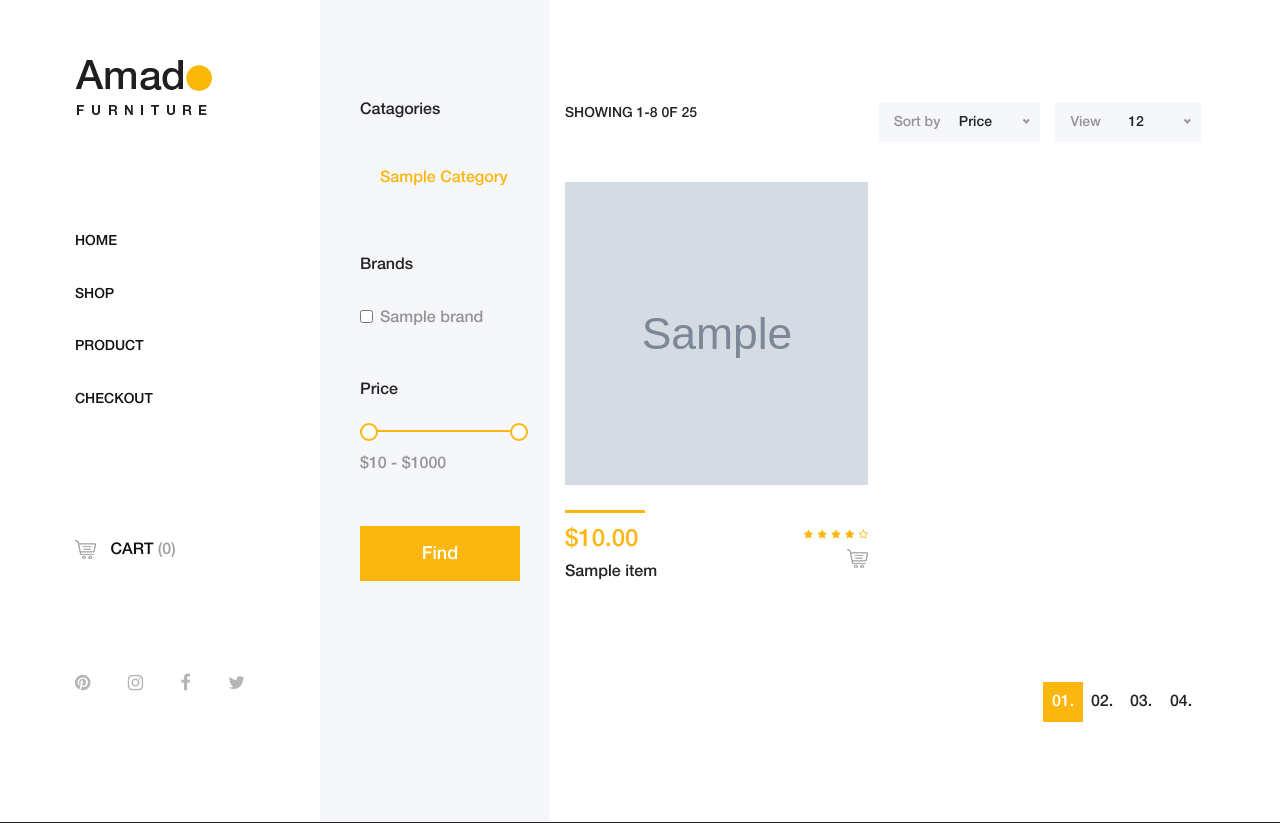
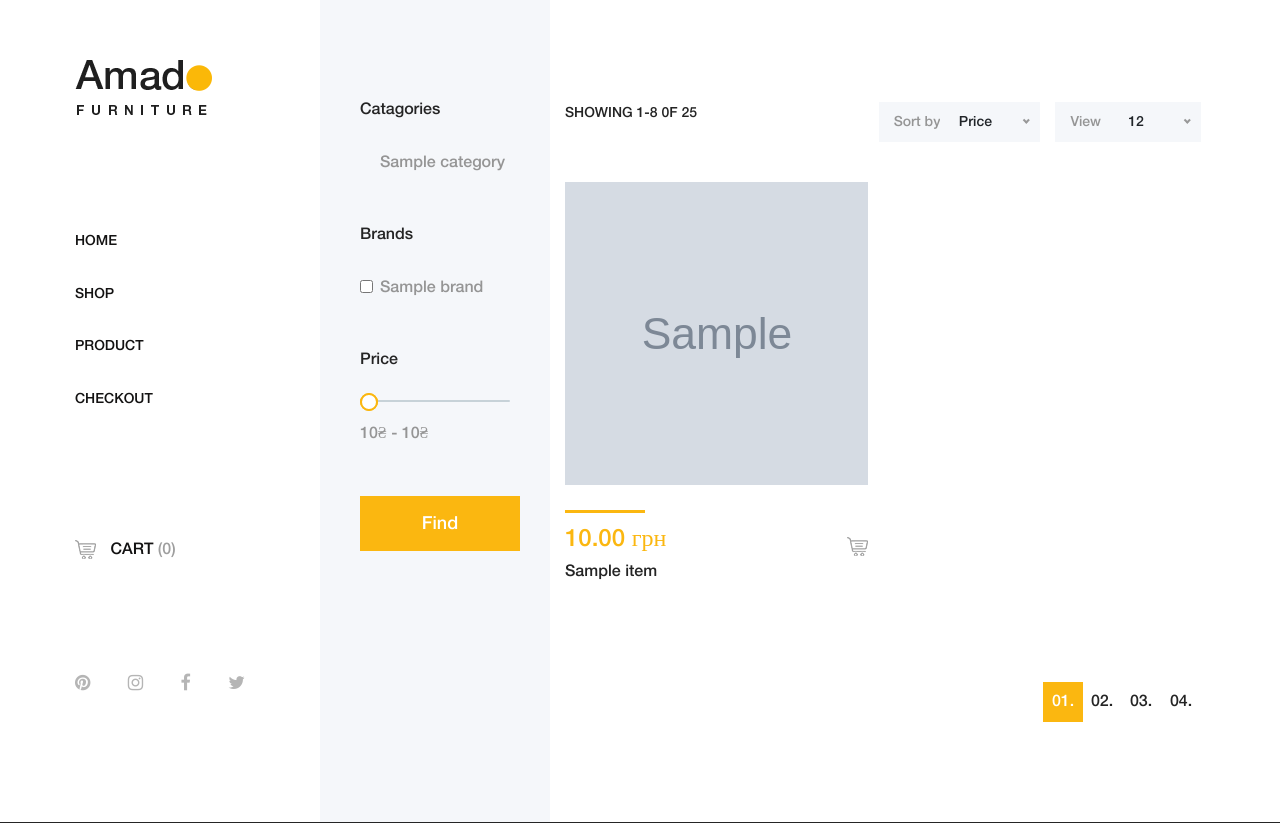
Before and after one commit to luiqor/amado_ecommerce, a Django app: page /shop/ in a window 1280 px wide. Shown: the top 823 px of the page. Run offline with Django 5.2, Linux system fonts and the light colour scheme; tables that the repository leaves empty hold one stand-in row (values such as "Sample post"); grey boxes marked "Sample" are stand-in pictures; some libraries are stand-ins or nearby versions.

Commit message:
add filtering form for shop

```diff
--- a/shop/views.py
+++ b/shop/views.py
@@ -1,4 +1,5 @@
 from django.shortcuts import render
+from django.db.models import Min, Max
 from .models import Category, Brand, Item
 
 
@@ -11,12 +12,44 @@
     categories = Category.objects.all()
     brands = Brand.objects.all()
 
-    for item in items:
-        item.stars_range = range(item.stars)
-        item.empty_stars_range = range(5 - item.stars)
+    min_price = None
+    max_price = None
+    smallest_price = items.aggregate(Min("price"))["price__min"]
+    biggest_price = items.aggregate(Max("price"))["price__max"]
+
+    if request.method == "POST":
+        items, min_price, max_price = filter_items(request, items)
 
     return render(
         request,
         "shop.html",
-        context={"categories": categories, "brands": brands, "items": items},
+        context={
+            "categories": categories,
+            "brands": brands,
+            "items": items,
+            "smallest_price": smallest_price,
+            "biggest_price": biggest_price,
+            "min_price": round(min_price) if min_price else smallest_price,
+            "max_price": round(max_price) if max_price else biggest_price,
+        },
     )
+
+
+def filter_items(request, items):
+    category = request.POST.get("category")
+    brand = request.POST.get("brand")
+    min_price = request.POST.get("min_price")
+    max_price = request.POST.get("max_price")
+
+    if min_price and max_price:
+        min_price = float(min_price)
+        max_price = float(max_price)
+
+    if category:
+        items = items.filter(category__name=category)
+    if brand:
+        items = items.filter(brand__name=brand)
+    if min_price and max_price:
+        items = items.filter(price__range=(min_price, max_price))
+
+    return items, min_price, max_price
--- a/static/js/active.js
+++ b/static/js/active.js
@@ -1,10 +1,10 @@
 (function ($) {
     'use strict';
 
+    $(document).ready(function() {
         var $window = $(window);
 
         // :: 1.0 Masonary Gallery Active Code
-
         var proCata = $('.amado-pro-catagory');
         var singleProCata = ".single-products-catagory";
 
@@ -110,9 +110,14 @@
                 values: [value_min, value_max],
                 slide: function (event, ui) {
                     var result = label_result + " " + unit + ui.values[0] + ' - ' + unit + ui.values[1];
-                console.log(t);
                     t.closest('.slider-range').find('.range-price').html(result);
+
+                    // Update hidden input fields
+                    $('#min_price').val(ui.values[0]);
+                    $('#max_price').val(ui.values[1]);
+                    console.log(ui.values[0], "  ",ui.values[1]);
                 }
+            });
         });
     });
 
--- a/static/style.css
+++ b/static/style.css
@@ -32,3 +32,17 @@
     height: 100%;
     object-fit: cover;
 }
+
+.display-none {
+    display: none;
+}
+
+.form-check-input:checked + .form-check-label {
+    transition: 500ms;
+    color: #fbb710;
+}
+
+.widget.catagory .form-check {
+    margin-bottom: 25px;
+    color: #959595;
+}
--- a/templates/shop.html
+++ b/templates/shop.html
@@ -4,13 +4,16 @@
 </head>
 {% block content %}
   <div class="shop_sidebar_area">
+    <form method="post">
       {% include 'shop/categories.html'%}
       {% include 'shop/brands.html'%}
       {% include 'shop/price.html'%}
         <!-- Button Group -->
+        {% csrf_token %}
         <div class="amado-btn-group mt-30 mb-100">
-        <a href="#" class="btn amado-btn mb-15">Find</a>
+          <button type="submit" class="btn amado-btn mb-15">Find</button>
         </div>
+     </form>
   </div>
   <div class="amado_product_area section-padding-100">
     <div class="container-fluid">
--- a/templates/shop/brands.html
+++ b/templates/shop/brands.html
@@ -4,10 +4,9 @@
 
     <div class="widget-desc">
     {% for brand in brands %}
-        <!-- Single Form Check -->
         <div class="form-check">
-        <input class="form-check-input" type="checkbox" value="" id="amado" />
-        <label class="form-check-label" for="amado">{{ brand }}</label>
+            <input class="form-check-input" type="checkbox" name="brand" value="{{ brand }}" id="{{ brand }}">
+            <label class="form-check-label" for="{{ brand }}">{{ brand }}</label>
         </div>
     {% endfor %}
     </div>
--- a/templates/shop/categories.html
+++ b/templates/shop/categories.html
@@ -3,16 +3,15 @@
       <h6 class="widget-title mb-30">Catagories</h6>
 
       <!--  Catagories  -->
+      <div class="widget-desc">
       <div class="catagories-menu">
-        <ul class="horizontal-catagories">
           <!-- "horizontal-catagories", class="active" for active category li-->
           {% for category in categories %}
-            {% if forloop.first %}
-              <li class="active"><a href="#">{{ category }}</a></li>
-            {% else %}
-            <li><a href="#">{{ category }}</a></li>
-            {% endif %}
+              <div class="form-check">
+                  <input class="form-check-input display-none" type="radio" name="category" value="{{ category }}" id="{{ category }}">
+                  <label class="form-check-label" for="{{ category }}">{{ category }}</label>
+              </div>
           {% endfor %}
-        </ul>
+      </div>
       </div>
 </div>
--- a/templates/shop/items.html
+++ b/templates/shop/items.html
@@ -20,7 +20,7 @@
           <!-- Product Meta Data -->
           <div class="product-meta-data">
             <div class="line"></div>
-            <p class="product-price">${{ item.price }}</p>
+            <p class="product-price">{{ item.price }} грн</p>
             <a href="/product-details/{{ item.slug }}">
               <h6>{{ item.name }}</h6>
             </a>
--- a/templates/shop/price.html
+++ b/templates/shop/price.html
@@ -6,12 +6,12 @@
     <div class="widget-desc">
     <div class="slider-range">
         <div
-        data-min="10"
-        data-max="1000"
-        data-unit="$"
+        data-min="{{ smallest_price }}"
+        data-max="{{ biggest_price }}"
+        data-unit="₴"
         class="slider-range-price ui-slider ui-slider-horizontal ui-widget ui-widget-content ui-corner-all"
-        data-value-min="10"
-        data-value-max="1000"
+        data-value-min="{{ min_price }}"
+        data-value-max="{{ max_price }}"
         data-label-result=""
         >
         <div class="ui-slider-range ui-widget-header ui-corner-all"></div>
@@ -24,7 +24,9 @@
             tabindex="0"
         ></span>
         </div>
-        <div class="range-price">$10 - $1000</div>
+        <input type="hidden" name="min_price" id="min_price">
+        <input type="hidden" name="max_price" id="max_price">
+        <div class="range-price">{{ min_price }}₴ - {{ max_price }}₴</div>
     </div>
     </div>
 </div>
```
Lines whose indentation alone changed are shown as unchanged.
